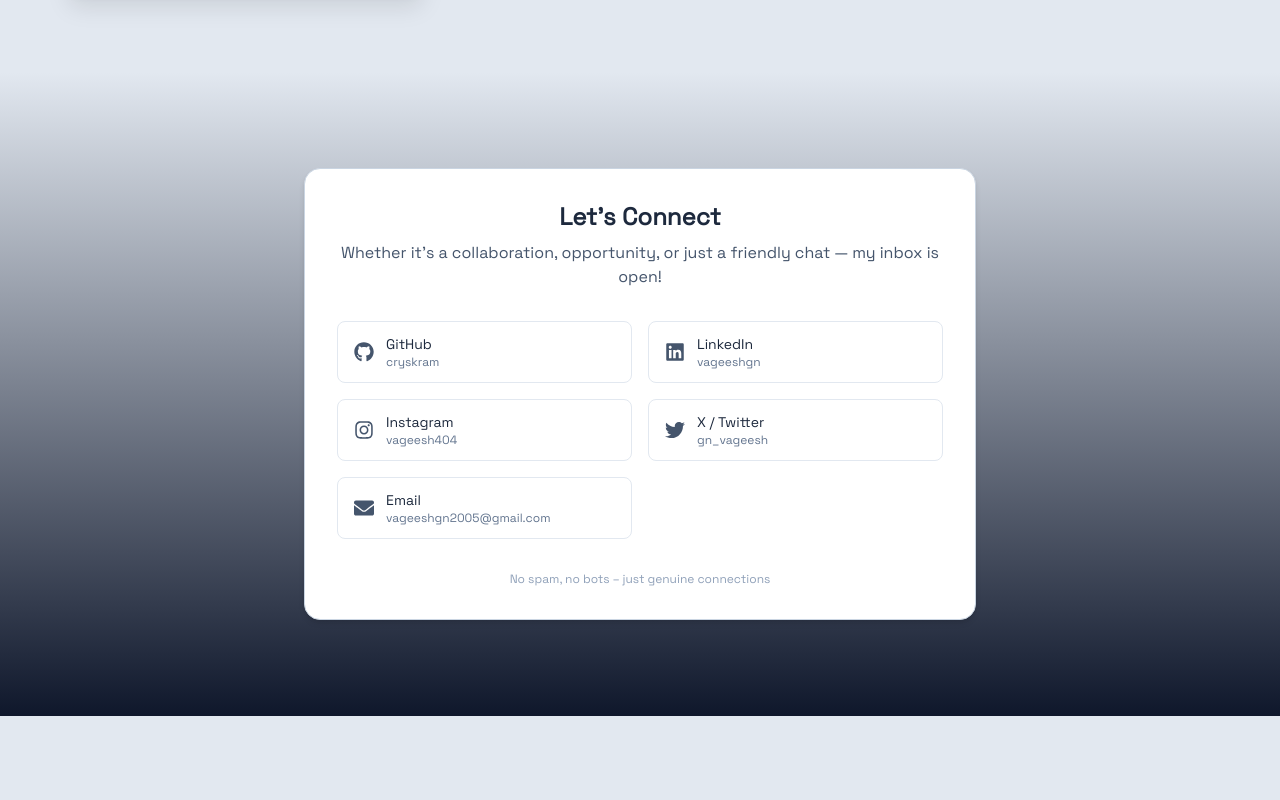
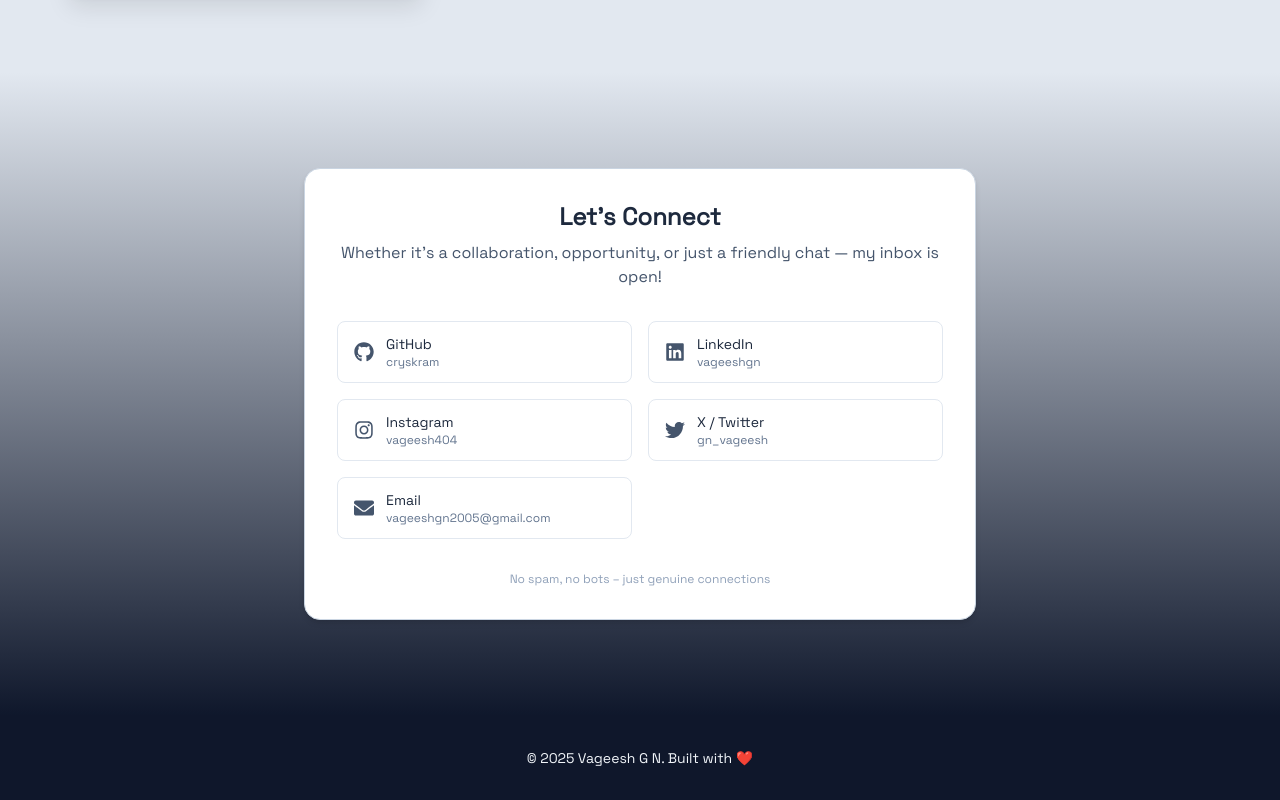
Before and after one commit to cryskram/iamvageesh, a Next.js app: page / in a window 1280 px wide. Shown: the part 3946-4746 px from the top of the page. Before the commit the page ends 4662 px from the top, so only its background shows below. Built offline with nearby package versions, Linux system fonts and the light colour scheme.

Commit message:
added footer

```diff
--- a/app/layout.tsx
+++ b/app/layout.tsx
@@ -1,6 +1,7 @@
 import type { Metadata } from "next";
 import { Space_Grotesk } from "next/font/google";
 import "./globals.css";
+import Footer from "@/components/Footer";
 
 const mainFont = Space_Grotesk({ subsets: ["latin"], weight: ["400"] });
 
@@ -20,6 +21,7 @@ export default function RootLayout({
         className={`${mainFont.className} antialiased bg-slate-200 text-slate-900`}
       >
         {children}
+        <Footer />
       </body>
     </html>
   );
--- /dev/null
+++ b/components/Footer.tsx
@@ -0,0 +1,9 @@
+const Footer = () => {
+  return (
+    <footer className="text-center py-8 text-slate-100 text-sm bg-slate-900">
+      <p>&copy; {new Date().getFullYear()} Vageesh G N. Built with ❤️</p>
+    </footer>
+  );
+};
+
+export default Footer;
```
